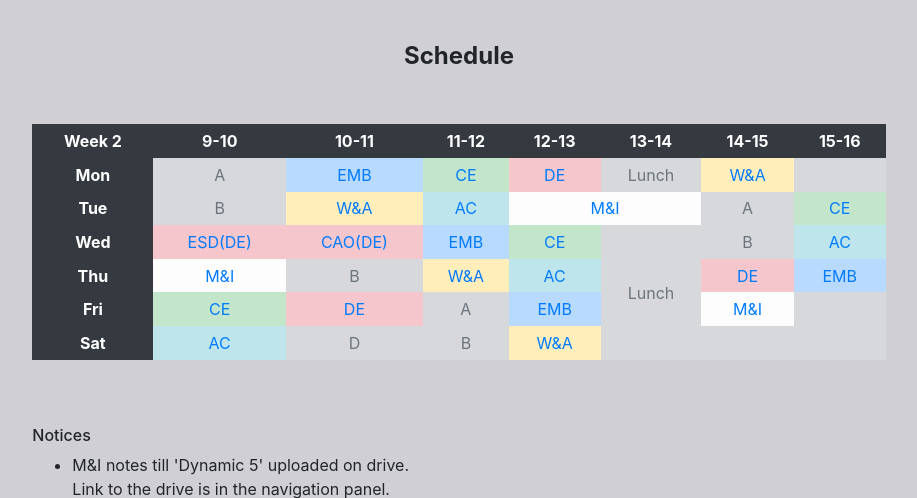
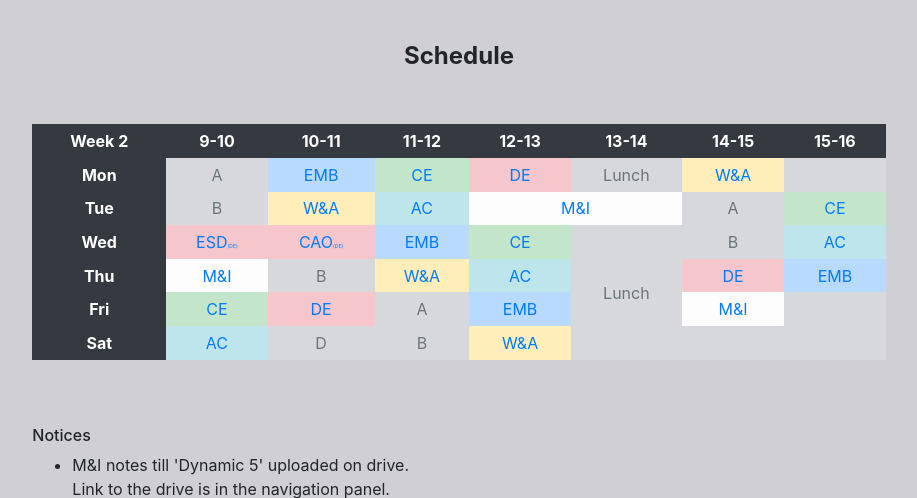
Before and after one commit to diu100kar/ece, a PHP site: page / in a window 1280 px wide. Shown: the part 56-554 px from the top of the page, without its empty margins (181-1098 px from the left). Run offline with PHP 8.4, Linux system fonts and the light colour scheme; some libraries are stand-ins or nearby versions.

Commit message:
Update styling.css

```diff
--- a/styling.css
+++ b/styling.css
@@ -56,3 +56,7 @@ table{
 td, th{
   max-height: 33.6px;
 }
+
+.smallText{
+  font-size: 5px;
+}
```
